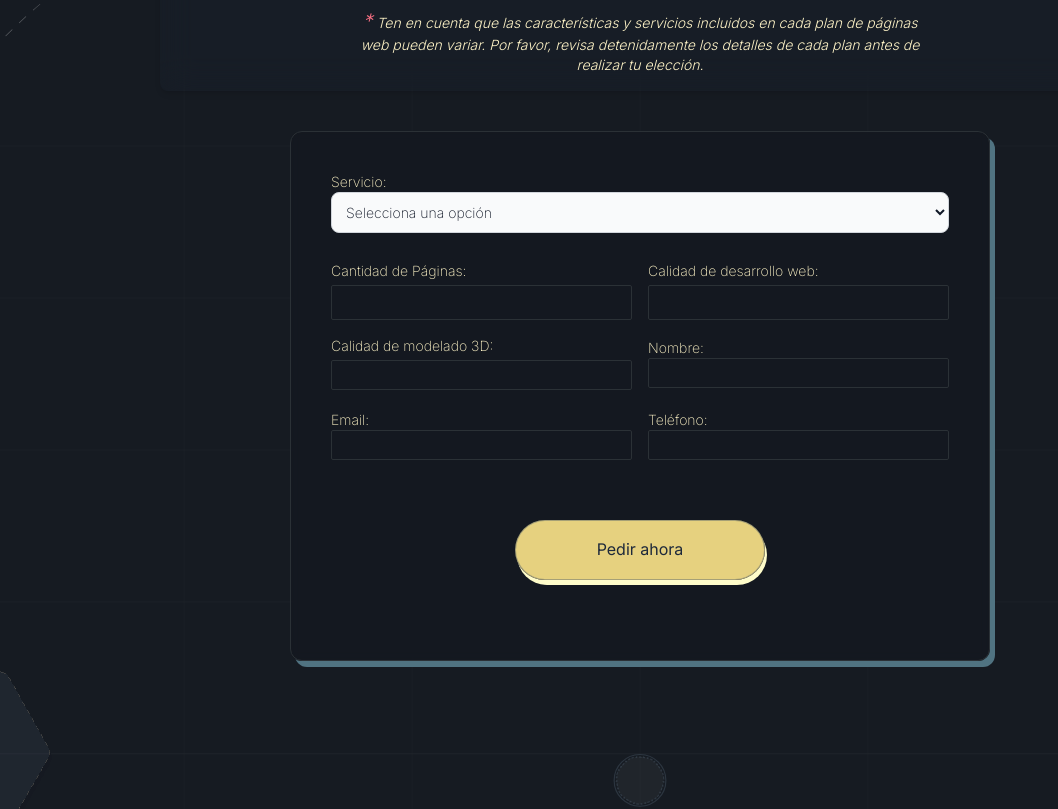
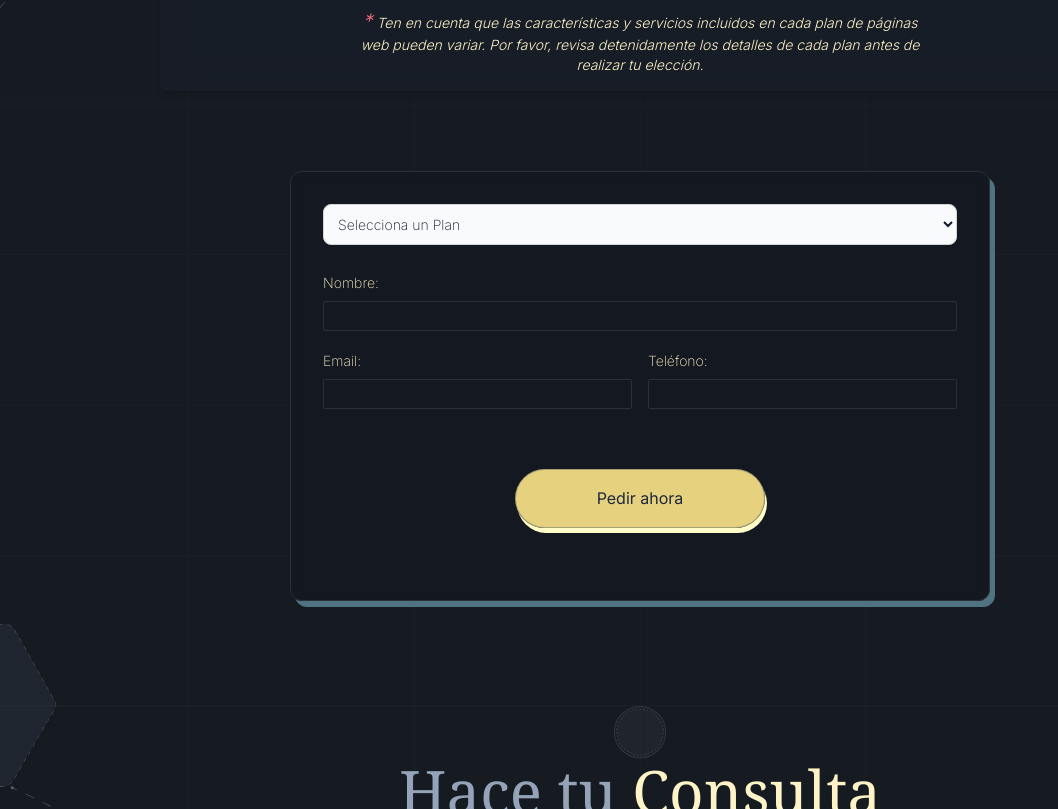
Before and after one commit to GRAMAPHENIA/hexagono, a Next.js app: page /informacion in a window 1280 px wide. Shown: the part 4111-4920 px from the top of the page, without its empty margins (0-1058 px from the left). Built offline with nearby package versions, Linux system fonts and the light colour scheme.

Commit message:
formulario

```diff
--- a/src/components/presupuestos/PresWeb.jsx
+++ b/src/components/presupuestos/PresWeb.jsx
@@ -2,11 +2,132 @@
 
 import { useState } from "react";
 
+// Componente para las preguntas relacionadas con el desarrollo web
+const PreguntasDesarrollo = ({ plan }) => {
+  switch (plan) {
+    case "Plan Inicial":
+      return (
+        <>
+          <div className="col-span-2 lg:col-span-1 flex flex-col text-sm mb-1 text-amber-100 font-extralight">
+            <label htmlFor="objetivo">Propósito principal del sitio web:</label>
+            <input
+              className="border border-[var(--button-dark)] rounded-sm bg-transparent p-1 mt-2  text-[var(--font-light)] font-extralight focus:outline-none input-style"
+              type="text"
+              id="objetivo"
+            />
+          </div>
+          <div className="col-span-2 lg:col-span-1 flex flex-col text-sm mb-1 text-amber-100 font-extralight">
+            <label htmlFor="diseno">Diseño o funcionalidad específica deseada:</label>
+            <input
+              className="border border-[var(--button-dark)] rounded-sm bg-transparent p-1 mt-2 text-[var(--font-light)] font-extralight focus:outline-none input-style"
+              type="text"
+              id="diseno"
+            />
+          </div>
+          <div className="col-span-2 lg:col-span-1 flex flex-col text-sm mb-1 text-amber-100 font-extralight">
+            <label htmlFor="tecnologia">Preferencia de tecnología:</label>
+            <input
+              className="border border-[var(--button-dark)] rounded-sm bg-transparent p-1 mt-2 text-[var(--font-light)] font-extralight focus:outline-none input-style"
+              type="text"
+              id="tecnologia"
+            />
+          </div>
+        </>
+      );
+    case "Plan Emprendedores":
+      return (
+        <>
+          <div className="col-span-2 lg:col-span-1 flex flex-col text-sm mb-1 text-amber-100 font-extralight">
+            <label htmlFor="interactividad">Tipo de interactividad esperada:</label>
+            <input
+              className="border border-[var(--button-dark)] rounded-sm bg-transparent p-1 mt-2 text-[var(--font-light)] font-extralight focus:outline-none input-style"
+              type="text"
+              id="interactividad"
+            />
+          </div>
+          <div className="col-span-2 lg:col-span-1 flex flex-col text-sm mb-1 text-amber-100 font-extralight">
+            <label htmlFor="ecommerce">Requisitos de e-commerce (si aplica):</label>
+            <input
+              className="border border-[var(--button-dark)] rounded-sm bg-transparent p-1 mt-2 text-[var(--font-light)] font-extralight focus:outline-none input-style"
+              type="text"
+              id="ecommerce"
+            />
+          </div>
+          <div className="col-span-2 lg:col-span-1 flex flex-col text-sm mb-1 text-amber-100 font-extralight">
+            <label htmlFor="redesSociales">Integraciones con redes sociales:</label>
+            <input
+              className="border border-[var(--button-dark)] rounded-sm bg-transparent p-1 mt-2 text-[var(--font-light)] font-extralight focus:outline-none input-style"
+              type="text"
+              id="redesSociales"
+            />
+          </div>
+        </>
+      );
+    case "Plan Negocios":
+      return (
+        <>
+          <div className="col-span-2 lg:col-span-1 flex flex-col text-sm mb-1 text-amber-100 font-extralight">
+            <label htmlFor="publicoObjetivo">Público objetivo principal:</label>
+            <input
+              className="border border-[var(--button-dark)] rounded-sm bg-transparent p-1 mt-2 text-[var(--font-light)] font-extralight focus:outline-none input-style"
+              type="text"
+              id="publicoObjetivo"
+            />
+          </div>
+          <div className="col-span-2 lg:col-span-1 flex flex-col text-sm mb-1 text-amber-100 font-extralight">
+            <label htmlFor="areasMembresia">Áreas de membresía o acceso restringido:</label>
+            <input
+              className="border border-[var(--button-dark)] rounded-sm bg-transparent p-1 mt-2 text-[var(--font-light)] font-extralight focus:outline-none input-style"
+              type="text"
+              id="areasMembresia"
+            />
+          </div>
+          <div className="col-span-2 lg:col-span-1 flex flex-col text-sm mb-1 text-amber-100 font-extralight">
+            <label htmlFor="funcionPersonalizada">Función personalizada deseada:</label>
+            <input
+              className="border border-[var(--button-dark)] rounded-sm bg-transparent p-1 mt-2 text-[var(--font-light)] font-extralight focus:outline-none input-style"
+              type="text"
+              id="funcionPersonalizada"
+            />
+          </div>
+        </>
+      );
+    case "Plan Empresarial":
+      return (
+        <>
+          <div className="col-span-2 lg:col-span-1 flex flex-col text-sm mb-1 text-amber-100 font-extralight">
+            <label htmlFor="objetivosLargoPlazo">Objetivos a largo plazo:</label>
+            <input
+              className="border border-[var(--button-dark)] rounded-sm bg-transparent p-1 mt-2 text-[var(--font-light)] font-extralight focus:outline-none input-style"
+              type="text"
+              id="objetivosLargoPlazo"
+            />
+          </div>
+          <div className="col-span-2 lg:col-span-1 flex flex-col text-sm mb-1 text-amber-100 font-extralight">
+            <label htmlFor="integracionesAvanzadas">Integraciones de (bases de datos, CMS, etc.):</label>
+            <input
+              className="border border-[var(--button-dark)] rounded-sm bg-transparent p-1 mt-2 text-[var(--font-light)] font-extralight focus:outline-none input-style"
+              type="text"
+              id="integracionesAvanzadas"
+            />
+          </div>
+          <div className="col-span-2 lg:col-span-1 flex flex-col text-sm mb-1 text-amber-100 font-extralight">
+            <label htmlFor="requisitosSeguridad">Requisitos de seguridad específicos:</label>
+            <input
+              className="border border-[var(--button-dark)] rounded-sm bg-transparent p-1 mt-2 text-[var(--font-light)] font-extralight focus:outline-none input-style"
+              type="text"
+              id="requisitosSeguridad"
+            />
+          </div>
+        </>
+      );
+    default:
+      return null;
+  }
+};
+
 const PresWeb = () => {
   const [servicio, setServicio] = useState("");
-  const [calidadDiseno, setCalidadDiseno] = useState("");
-  const [calidadDesarrollo, setCalidadDesarrollo] = useState("");
-  const [calidadModelado, setCalidadModelado] = useState("");
   const [nombre, setNombre] = useState("");
   const [email, setEmail] = useState("");
   const [telefono, setTelefono] = useState("");
@@ -15,9 +136,6 @@ const PresWeb = () => {
     e.preventDefault();
     const mensaje = `Solicitud de presupuesto:
       Servicio: ${servicio}
-      Calidad de diseño: ${calidadDiseno}
-      Calidad de desarrollo web: ${calidadDesarrollo}
-      Calidad de modelado 3D: ${calidadModelado}
       Nombre: ${nombre}
       Email: ${email}
       Teléfono: ${telefono}`;
@@ -28,16 +146,11 @@ const PresWeb = () => {
   return (
     <>
       <form
-        className="justify-center items-center border border-[var(--button-dark)] py-10 p-4 lg:p-10 rounded-xl bg-[#1011121d] backdrop-blur-sm mx-auto w-[340px] lg:w-[700px] sombra-inactiva grid grid-cols-1 lg:grid-cols-2 gap-4"
+        className="justify-center items-center border border-[var(--button-dark)] py-10 p-4 lg:p-8 mt-20 rounded-xl bg-[#1011121d] backdrop-blur-sm mx-auto w-[340px] lg:w-[700px] sombra-inactiva grid grid-cols-1 lg:grid-cols-2 gap-4"
         onSubmit={handleSubmit}
       >
         <div className="col-span-2 text-sm mb-1 text-amber-100 font-extralight">
-          <label
-            className="text-sm mb-1 text-amber-100 font-extralight"
-            htmlFor="servicio"
-          >
-            Servicio:
-          </label>
+          <label htmlFor="servicio"></label>
           <select
             className="col-span-2 lg:col-span-1 bg-gray-50 border border-gray-300 text-gray-900 text-sm rounded-lg focus:ring-blue-500 focus:border-amber-200/ block w-full p-2.5 dark:bg-gray-800 dark:border-amber-100 dark:placeholder-gray-700 dark:text-white dark:focus:ring-amber-200 dark:focus:border-amber-200 mb-2"
             id="servicio"
@@ -45,7 +158,7 @@ const PresWeb = () => {
             onChange={(e) => setServicio(e.target.value)}
           >
             <option value="" disabled>
-              Selecciona una opción
+              Selecciona un Plan
             </option>
             <option value="Plan Inicial">Plan Inicial</option>
             <option value="Plan Emprendedores">Plan Emprendedores</option>
@@ -53,55 +166,14 @@ const PresWeb = () => {
             <option value="Plan Empresarial">Plan Empresarial</option>
           </select>
         </div>
-        <div className="col-span-2 lg:col-span-1 flex flex-col">
-          <label
-            className="text-sm mb-1 text-amber-100 font-extralight"
-            htmlFor="calidadDiseno"
-          >
-            Cantidad de Páginas:
-          </label>
-          <input
-            className="border border-[var(--button-dark)] rounded-sm bg-transparent p-1 text-[var(--font-light)] font-extralight focus:outline-none"
-            type="text"
-            id="calidadDiseno"
-            value={calidadDiseno}
-            onChange={(e) => setCalidadDiseno(e.target.value)}
-          />
-        </div>
-        <div className="col-span-2 lg:col-span-1  flex flex-col">
-          <label
-            className="text-sm mb-1 text-amber-100 font-extralight"
-            htmlFor="calidadDesarrollo"
-          >
-            Calidad de desarrollo web:
-          </label>
-          <input
-            className="border border-[var(--button-dark)] rounded-sm bg-transparent p-1 text-[var(--font-light)] font-extralight focus:outline-none"
-            type="text"
-            id="calidadDesarrollo"
-            value={calidadDesarrollo}
-            onChange={(e) => setCalidadDesarrollo(e.target.value)}
-          />
-        </div>
-        <div className="col-span-2 lg:col-span-1 flex flex-col">
-          <label
-            className="text-sm mb-1 text-amber-100 font-extralight"
-            htmlFor="calidadModelado"
-          >
-            Calidad de modelado 3D:
-          </label>
-          <input
-            className="border border-[var(--button-dark)] rounded-sm bg-transparent p-1 text-[var(--font-light)] focus:outline-none text-sm mb-1 text-amber-100 font-extralight"
-            type="text"
-            id="calidadModelado"
-            value={calidadModelado}
-            onChange={(e) => setCalidadModelado(e.target.value)}
-          />
-        </div>
-        <div className="col-span-2 lg:col-span-1 flex flex-col text-sm mb-1 text-amber-100 font-extralight">
+
+        {/* Preguntas relacionadas con el desarrollo web */}
+        <PreguntasDesarrollo plan={servicio} />
+
+        <div className="col-span-2 flex flex-col text-sm mb-1 text-amber-100 font-extralight">
           <label htmlFor="nombre">Nombre:</label>
           <input
-            className="border border-[var(--button-dark)] rounded-sm bg-transparent p-1 text-[var(--font-light)] font-extralight focus:outline-none"
+            className="border border-[var(--button-dark)] rounded-sm bg-transparent p-1 mt-2 text-[var(--font-light)] font-extralight focus:outline-none input-style"
             type="text"
             id="nombre"
             value={nombre}
@@ -111,7 +183,7 @@ const PresWeb = () => {
         <div className="col-span-2 lg:col-span-1 flex flex-col text-sm mb-1 text-amber-100 font-extralight">
           <label htmlFor="email">Email:</label>
           <input
-            className="border border-[var(--button-dark)] rounded-sm bg-transparent p-1 text-[var(--font-light)] font-extralight focus:outline-none"
+            className="border border-[var(--button-dark)] rounded-sm bg-transparent p-1 mt-2 text-[var(--font-light)] font-extralight focus:outline-none input-style"
             type="email"
             id="email"
             value={email}
@@ -121,7 +193,7 @@ const PresWeb = () => {
         <div className="col-span-2 lg:col-span-1 flex flex-col text-sm mb-1 text-amber-100 font-extralight">
           <label htmlFor="telefono">Teléfono:</label>
           <input
-            className="border border-[var(--button-dark)] rounded-sm bg-transparent p-1 text-[var(--font-light)] font-extralight focus:outline-none"
+            className="border border-[var(--button-dark)] rounded-sm bg-transparent p-1 mt-2 text-[var(--font-light)] font-extralight focus:outline-none input-style"
             type="tel"
             id="telefono"
             value={telefono}
```
Also changed, not shown: src/components/Consultas.jsx (+4 -4 lines).
